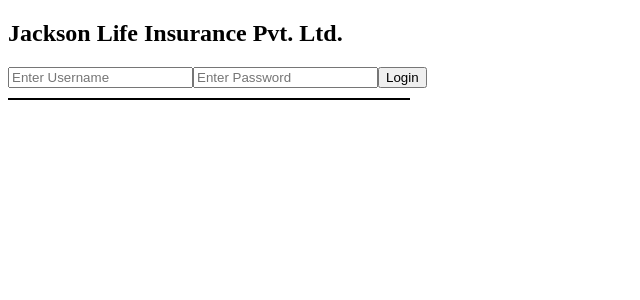
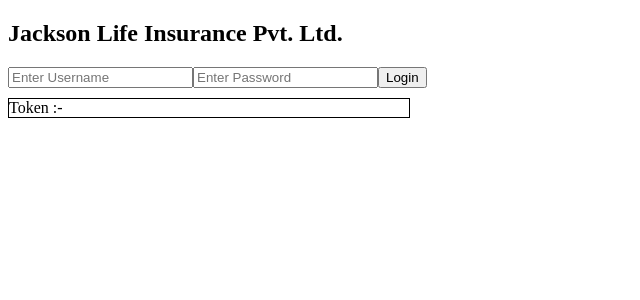
Before and after one commit to gautamamrtanshu22/jnlFrontend, a React (Vite) app: page / in a window 1280 px wide. Shown: the top 300 px of the page, without its empty margins (0-640 px from the left). Built offline with nearby package versions, Linux system fonts and the light colour scheme.

Commit message:
Added Div

```diff
--- a/src/App.jsx
+++ b/src/App.jsx
@@ -54,6 +54,7 @@ function App() {
           overflowWrap: "break-word",
         }}
       >
+        <div>Token :-</div>
         {token}
       </div>
     </>
```
